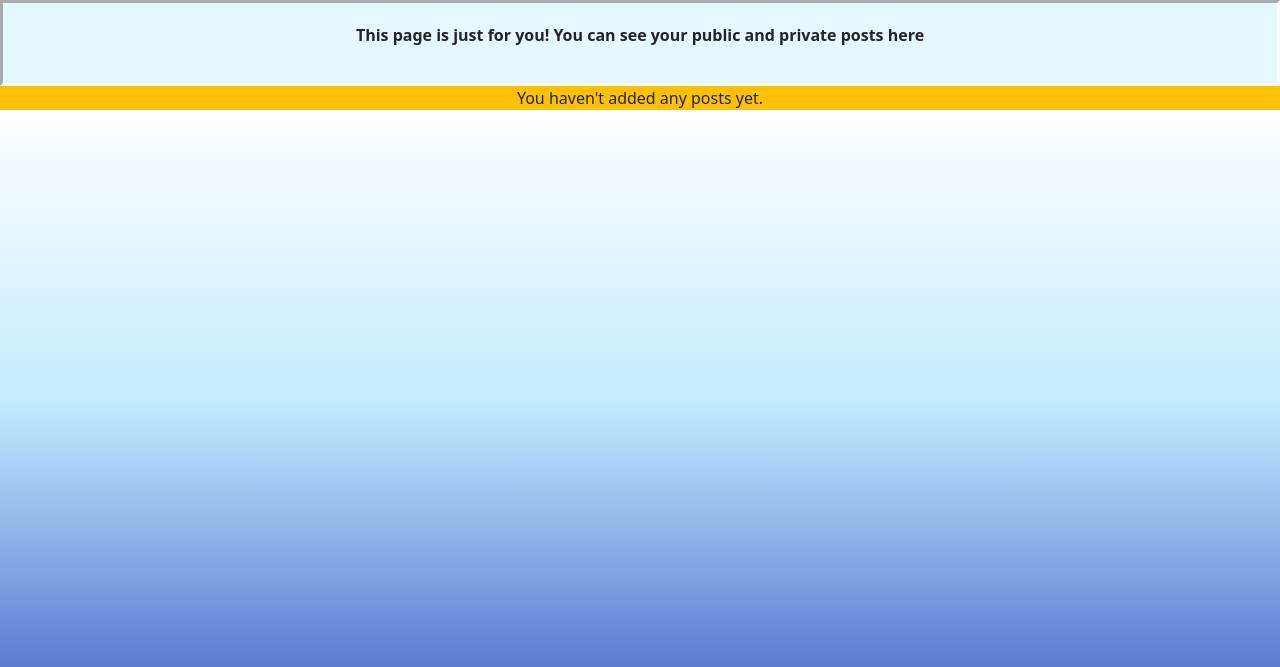
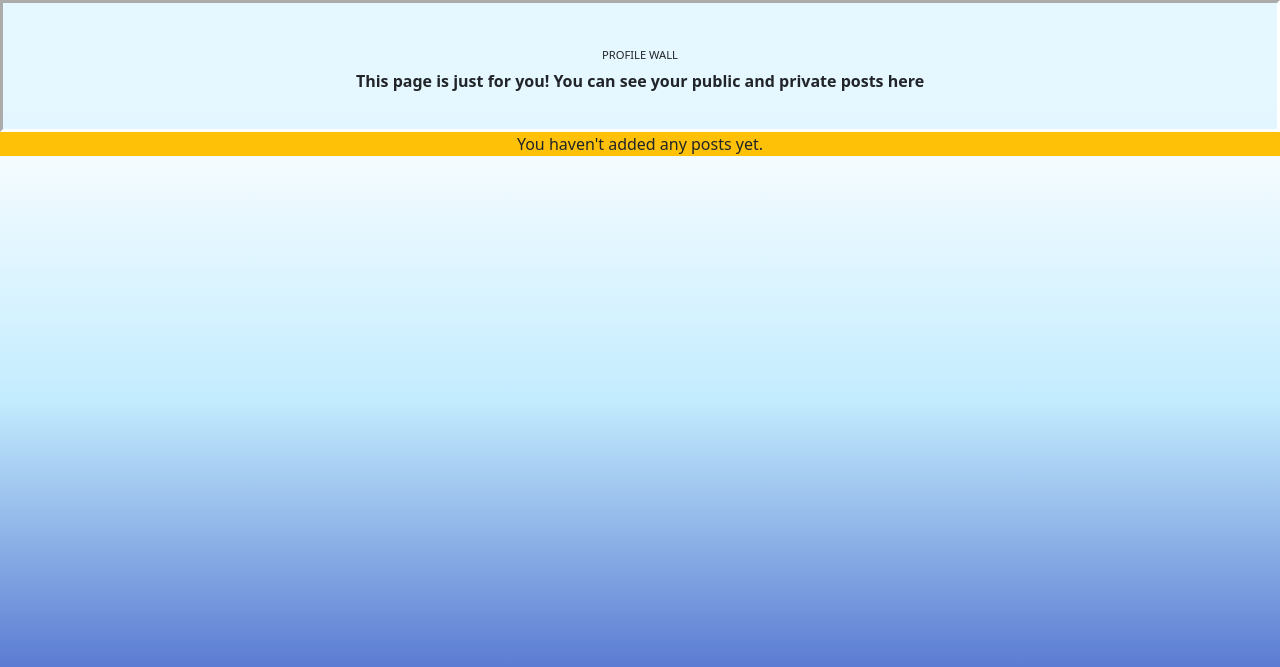
Before and after one commit to AsiaWi/fun_and_games, a Django app: page /profile/ in a window 1280 px wide. Shown: the part 56-723 px from the top of the page. Run offline with Django 4.2, Linux system fonts and the light colour scheme; the visitor is signed in with stand-in values (Sample User, id 1); data that the repository does not hold is empty; some libraries are stand-ins or nearby versions.

Commit message:
Add heading to profile wall for better accessibility

```diff
--- a/playground/templates/playground/profile_wall.html
+++ b/playground/templates/playground/profile_wall.html
@@ -7,6 +7,7 @@
 <!-- Page message/banner -->
 <div class="container-fluid p-0">
   <div id="banner-custom">
+    <h1>PROFILE WALL</h1>
     <p><strong>This page is just for you! You can see your public and private posts here</strong></p>
   </div>
 </div>
--- a/static/css/style.css
+++ b/static/css/style.css
@@ -100,6 +100,12 @@ a.custom-pagination {
   height: fit-content;
 }
 
+#banner-custom > h1 {
+  font-weight: lighter;
+  font-size: 70%;
+  padding-top: 2%;
+}
+
 /* VIEW_ACTIVITY_DETAILS.HTML styling */
 a.btn-custom {
   height: 40px;
```
